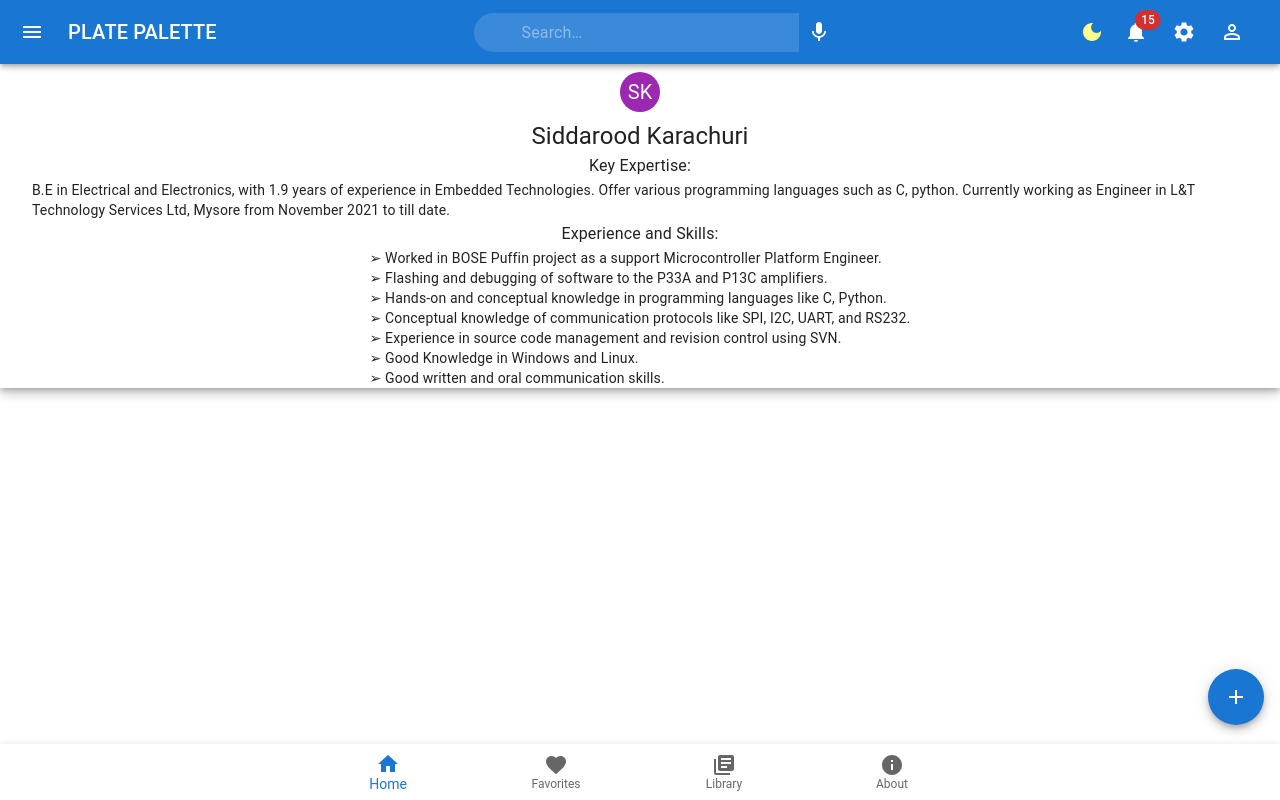
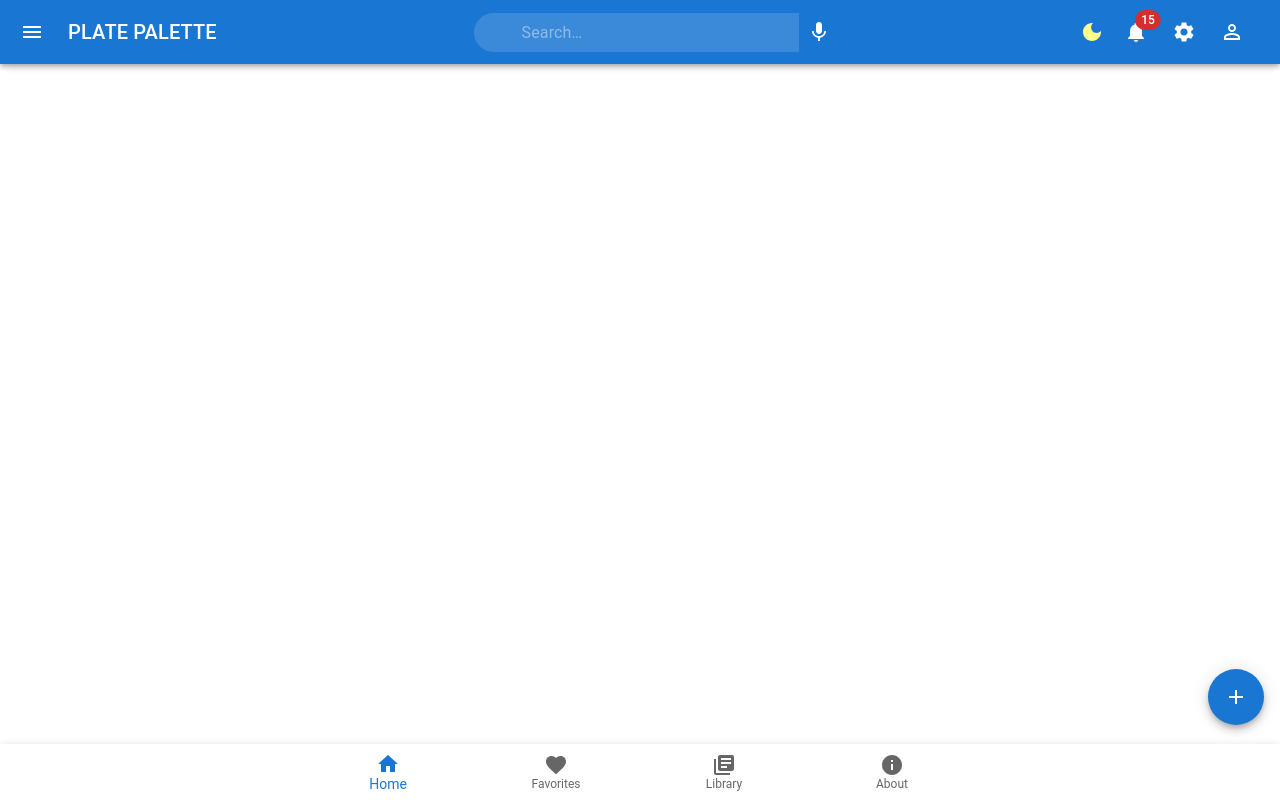
Before and after one commit to siddarthinme1/Monster, a React (Create React App) app: page / in a window 1280 px wide. Built offline with nearby package versions, Linux system fonts and the light colour scheme.

Commit message:
added routes

```diff
--- a/package.json
+++ b/package.json
@@ -1,5 +1,5 @@
 {
-  "homepage": "http://siddarthinme1.github.io/Monster",
+  "homepage": "http://siddarthinme1.github.io/Monster/home",
   "name": "monster",
   "version": "0.1.0",
   "private": true,
--- a/src/App/App.js
+++ b/src/App/App.js
@@ -37,7 +37,7 @@ function App() {
         <CssBaseline />
         <AppBarX />
         <Routes>
-          <Route path="/" element={<Home />} />
+          <Route path="/home" element={<Home />} />
           <Route path="/recipe" element={<CardPage />} />
           <Route path="/splitwise" element={<Splitwise />} />
           <Route path="/about" element={<AboutPage />} />
--- a/src/Components/BottomNavigation/BottomNavigation.jsx
+++ b/src/Components/BottomNavigation/BottomNavigation.jsx
@@ -50,7 +50,7 @@ function LabelBottomNavigation() {
             onClick={handleShowHome}
             label="Home"
             icon={<HomeIcon />}
-            onClick={() => navigate("")}
+            onClick={() => navigate("home")}
           />
           <BottomNavigationAction
             label="Favorites"
```
Also changed, not shown: 7 other files (tests, documents, lock files or other folders).
